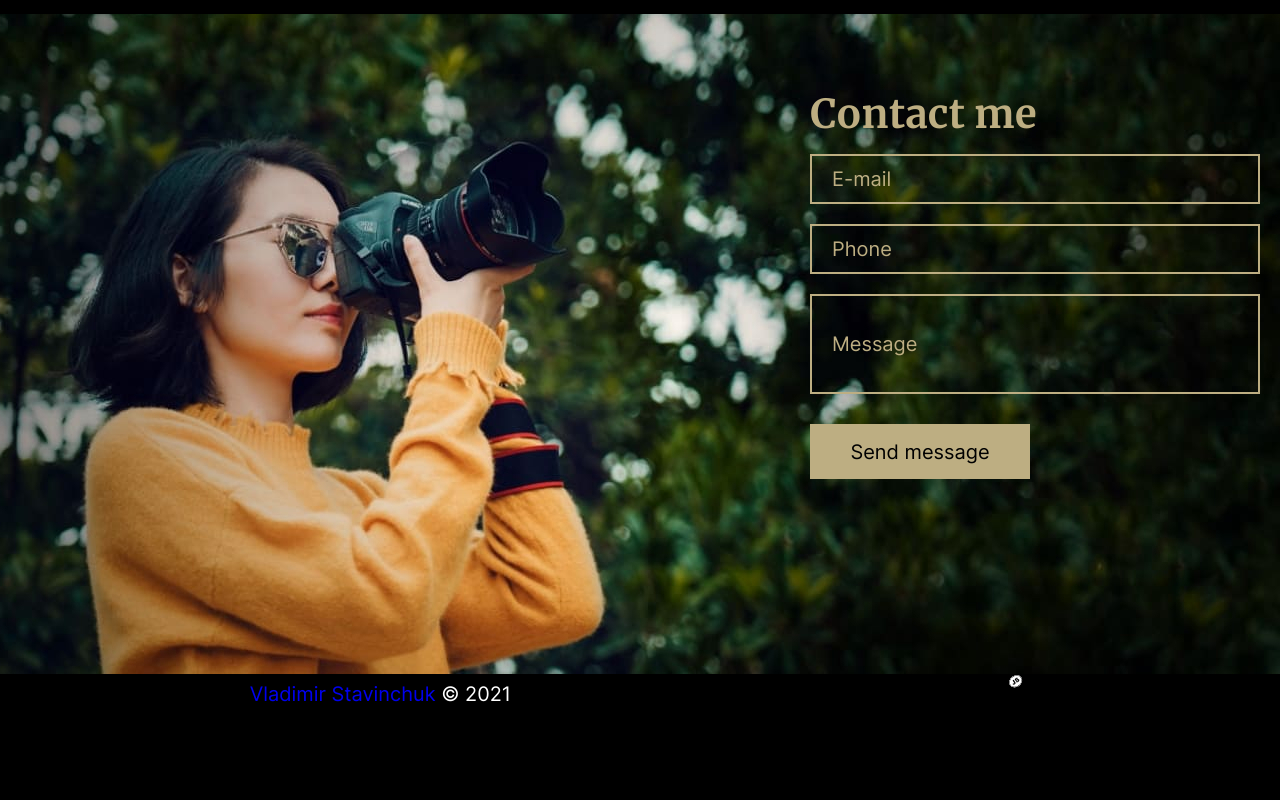
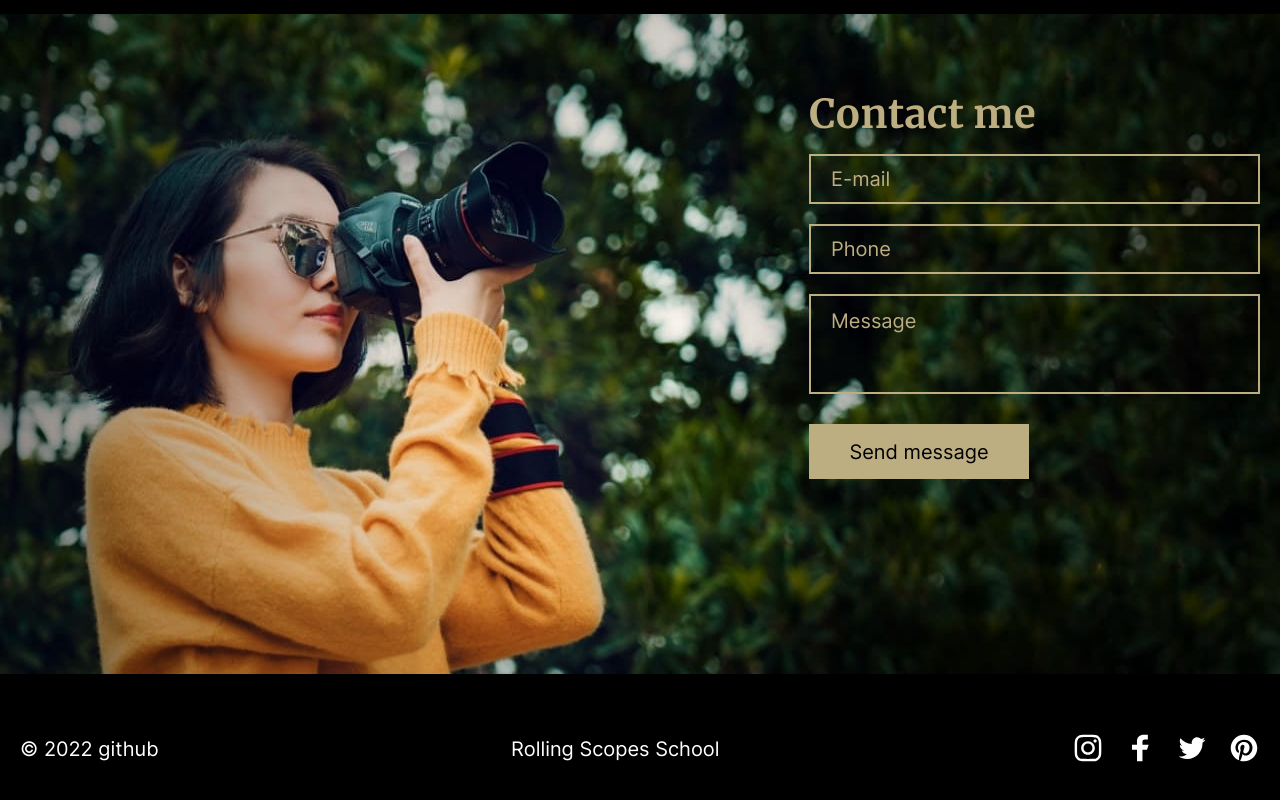
Before and after one commit to VladimirStavinchuk/rs-cool--portfolio, a plain HTML site: page portfolio/index.html in a window 1280 px wide. Shown: the part 5756-6556 px from the top of the page. Before the commit the page ends 6480 px from the top, so only its background shows below. Drawn offline with Linux system fonts and the light colour scheme.

Commit message:
feat: add footer

```diff
--- a/portfolio/css/style.css
+++ b/portfolio/css/style.css
@@ -141,8 +141,6 @@ h6 {
 }
 
 /*---------- end visually-hidden ----------*/
-/*---------- временные ----------*/
-/*---------- end временые ----------*/
 /*---------- general properties ----------*/
 body {
   font-family: "Inter", sans-serif;
@@ -545,12 +543,19 @@ body {
 /*---------- footer ----------*/
 .footer__inner {
   display: flex;
-  justify-content: space-around;
+  justify-content: space-between;
+  align-items: center;
+  height: 150px;
+  vertical-align: Top;
+  color: #ffffff;
 }
 
-.footer__logo-img {
-  right: 0;
-  width: 60px;
+.social-list {
+  display: inline-flex;
+  justify-content: flex-end;
+  align-items: center;
+  margin-top: 15px;
+  gap: 20px;
 }
 
 /*---------- end footer ----------*/
--- a/portfolio/index.html
+++ b/portfolio/index.html
@@ -164,7 +164,8 @@
             <form class="form contacts-form" action="#">
               <input class="form__item" type="email" placeholder="E-mail">
               <input class="form__item" type="tel" placeholder="Phone">
-              <input class="form__item form__item_textarea" type="textarea" placeholder="Message">
+              <textarea class="form__item form__item_textarea" name="form__item_textarea" id="contacts-textarea"
+                cols="30" rows="10" placeholder="Message"></textarea>
               <button class="btn contacts-form__btn" action="#">Send message</button>
             </form>
           </div>
@@ -176,12 +177,24 @@
   <footer class="footer">
     <div class="container">
       <div class="footer__inner">
-        <p><a href="https://github.com/VladimirStavinchuk" title="Vladimir Stavinchuk" target="_blank">Vladimir
-            Stavinchuk</a> &copy; 2021
-        </p>
-        <p><a class="link" href="https://rs.school/js/" target="_blank"> <img class="footer__logo-img"
-              src=" assets/img/rs_school_js.svg" alt="logo rs-school"></a>
-        </p>
+        <span class="copyright"><a class="link link__footer" href="https://github.com/VladimirStavinchuk"
+            title=">&copy; 2022 github Vladimir Stavinchuk" target="_blank">&copy; 2022 github</a>
+        </span>
+        <span class="rsschool"><a class="link link__footer" href="https://rs.school/js/" title="Vladimir Stavinchuk"
+            target="_blank">Rolling
+            Scopes School</a>
+        </span>
+
+        <div class="social-list">
+          <a class="link social-link" href="https://www.instagram.com/" target="_blank"><img
+              src="./assets/img/icon/inst 1.svg" alt="instagram.com"></a>
+          <a class="link social-link" href="https://www.facebook.com/" target="_blank"><img
+              src="./assets/img/icon/fb 1.svg" alt="facebook.com"></a>
+          <a class="link social-link" href="https://twitter.com/" target="_blank"><img src="./assets/img/icon/tw 1.svg"
+              alt="twitter.com"></a>
+          <a class="link social-link" href="https://www.pinterest.ru/" target="_blank"><img
+              src="./assets/img/icon/pinterest 1.svg" alt="pinterest.ru"></a>
+        </div>
       </div>
     </div>
   </footer>
```
